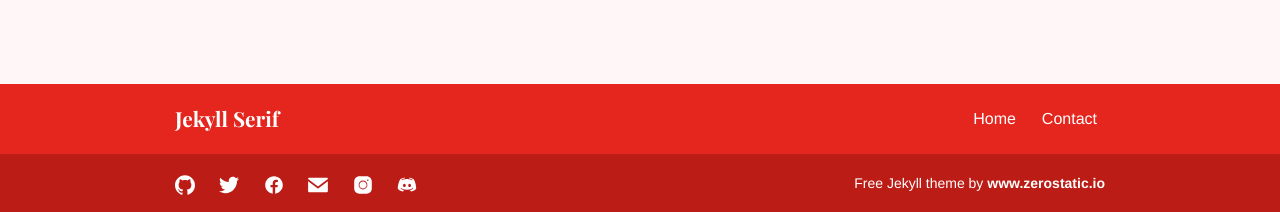
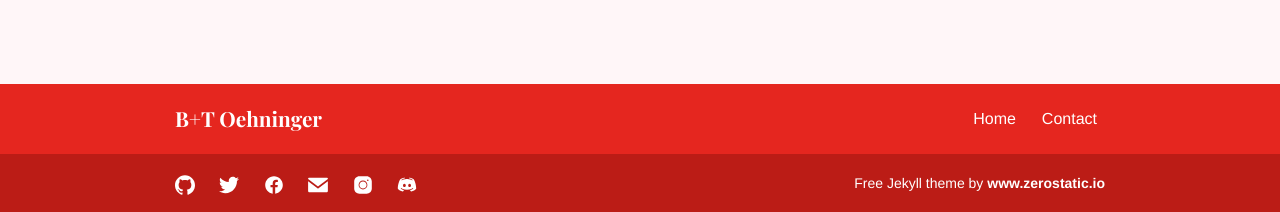
Before and after one commit to Luxano-IT/BT_Website, a Jekyll site: the page built from index.md, in a window 1280 px wide. Shown: the part 1675-1887 px from the top of the page. Built offline with Jekyll 4.4.1, drawn with Linux system fonts in a browser that asks for light colours.

Commit message:
fixed gemfile, math.div and BaseURL

```diff
--- a/Gemfile
+++ b/Gemfile
@@ -1,5 +1,7 @@
 source "https://rubygems.org"
 
+gem "github-pages", group: :jekyll_plugins
+
 gem "webrick", "~> 1.7"
-gem "jekyll", "~> 4.3"
-gem "jekyll-environment-variables"
+
+plugins_path = "./_plugins"
--- a/_config.yml
+++ b/_config.yml
@@ -1,6 +1,6 @@
-baseurl: "/jekyll-serif-theme/"
+baseurl: ""
 permalink: pretty
-title: 'Jekyll Serif'
+title: 'B+T Oehninger'
 
 logo:
   mobile: "images/logo/logo-mobile.svg"
```
